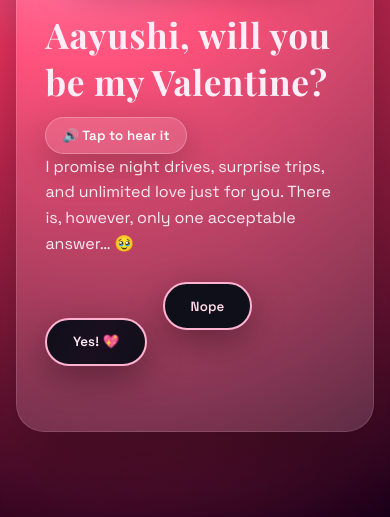
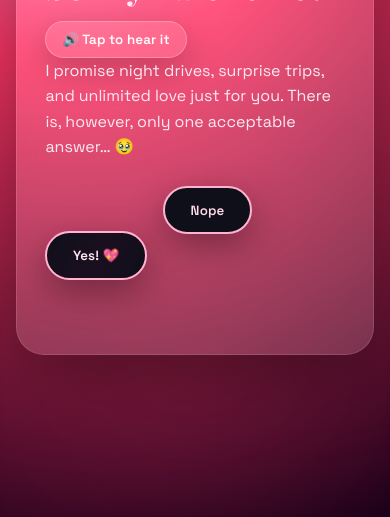
Before and after one commit to hetptl1433/Aayu_website, a plain HTML site: page index.html in a window 390 px wide. Shown: the part 327-844 px from the top of the page. Drawn offline with nearby package versions, Linux system fonts and the light colour scheme; a script that the page names is missing.

Commit message:
Update CSS styles for improved layout and responsiveness

```diff
--- a/index.html
+++ b/index.html
@@ -25,7 +25,7 @@
       background: var(--bg);
       color: var(--text);
       font-family: 'Space Grotesk', system-ui, sans-serif;
-      overflow: hidden;
+      overflow: auto;
       padding: env(safe-area-inset-top) env(safe-area-inset-right) env(safe-area-inset-bottom) env(safe-area-inset-left);
     }
     .glow {
@@ -156,7 +156,10 @@
       z-index: 2;
     }
     @media (max-width: 560px) {
-      .actions { min-height: 120px; }
+      body { place-items: start; }
+      main { margin: 1.2rem auto 2rem; }
+      .meme-frame { width: min(220px, 82vw); }
+      .actions { min-height: 140px; }
       #noBtn { left: 0; }
     }
   </style>
```
Also changed, not shown: 1 other file.
